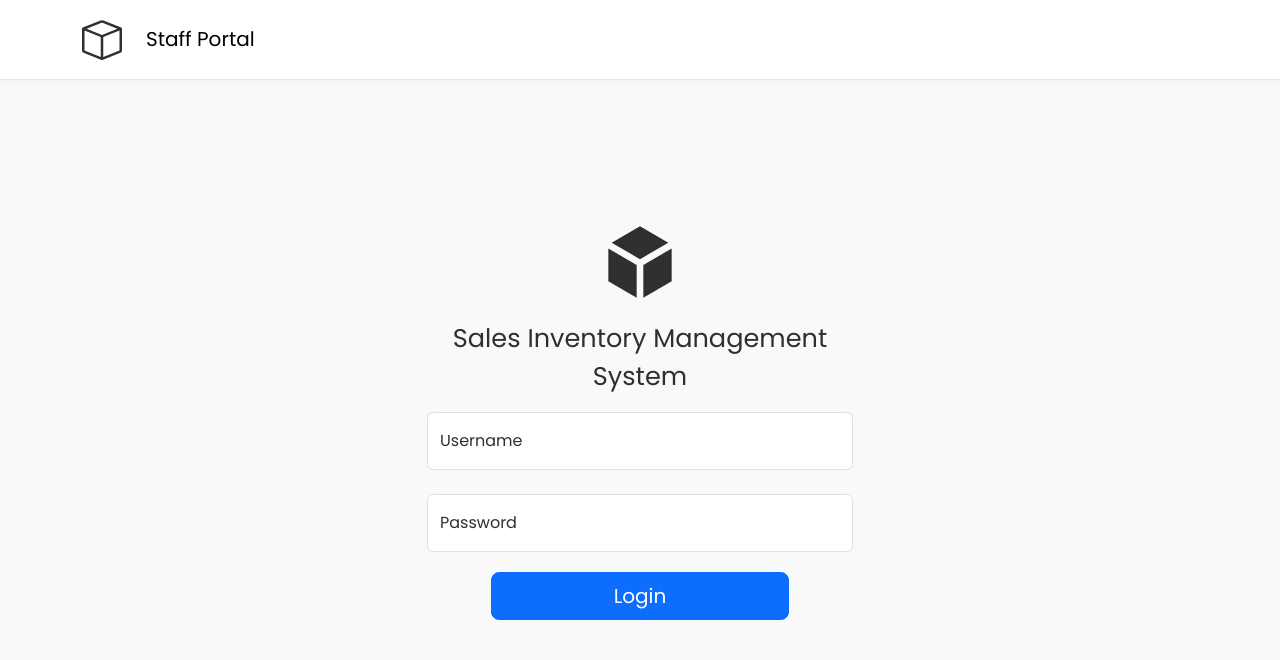
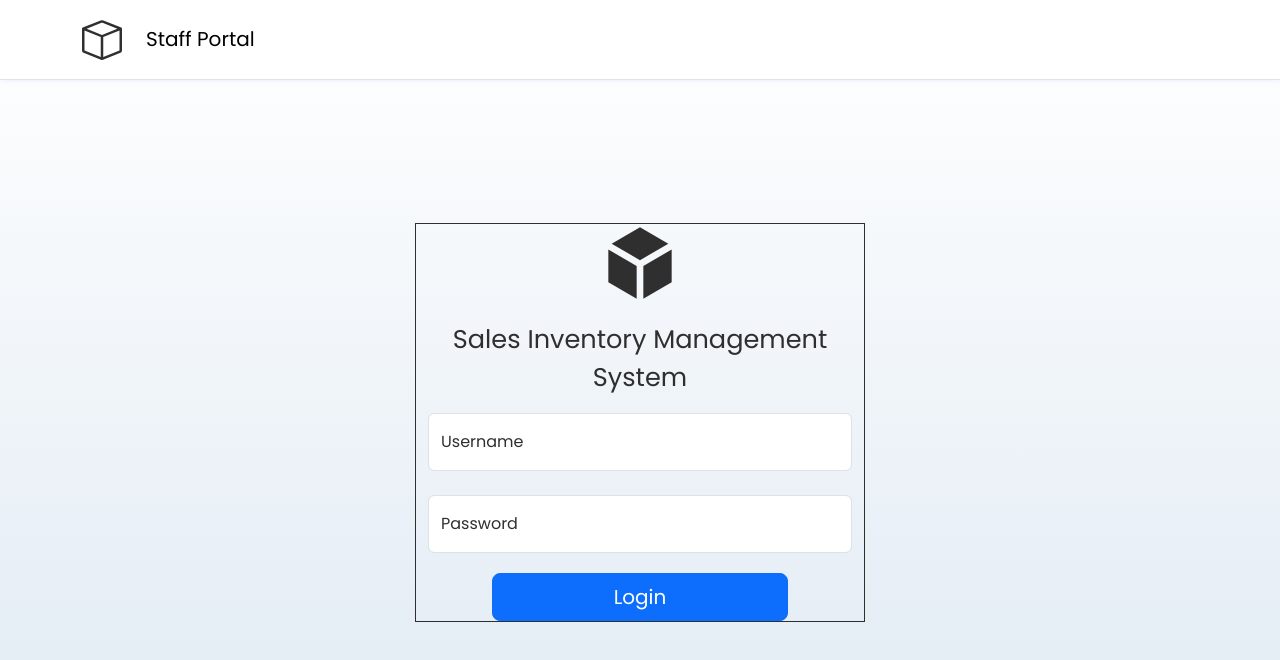
Before and after one commit to MarkRyuo/SalesInventoryManagementSystem_SIMS, a React (Vite) app in the folder client/: page /SLogin in a window 1280 px wide. Shown: the top 660 px of the page. Built offline with nearby package versions, Linux system fonts and the light colour scheme.

Commit message:
Subject: Update

```diff
--- a/client/src/components/LogIn/LoginCard.jsx
+++ b/client/src/components/LogIn/LoginCard.jsx
@@ -2,7 +2,7 @@ import { useState } from 'react';
 import { Alert, FloatingLabel, Button, Form, Spinner } from 'react-bootstrap';
 import { useNavigate, Link } from 'react-router-dom';
 import LoginUser from '../../services/LoginUser'; // Import the LoginUser function
-import LoginCardcss from './SCSS/LoginCard.module.scss'
+// import LoginCardcss from './SCSS/LoginCard.module.scss'
 
 export const LoginCard = () => {
     const navigate = useNavigate();
@@ -86,14 +86,13 @@ export const LoginCard = () => {
             )}
 
             {/* Username */}
-            <FloatingLabel controlId="floatingInput" label="Username" className="mb-4">
+            <FloatingLabel controlId="floatingInput" label="Username" className="mb-4" >
                 <Form.Control
                     type="text"
                     placeholder='Username'
                     value={username}
                     onChange={(e) => setUsername(e.target.value)}
                     disabled={loading} // Disable input while loading
-                    className={LoginCardcss.userName}
                 />
             </FloatingLabel>
 
--- a/client/src/components/LogIn/SCSS/LoginCard.module.scss
+++ b/client/src/components/LogIn/SCSS/LoginCard.module.scss
@@ -1,6 +1,6 @@
 
 .userName {
     @media (max-width: 600px) {
-        height: 300px;
+
     }
 }
--- a/client/src/pages/LoginPage/Login.module.scss
+++ b/client/src/pages/LoginPage/Login.module.scss
@@ -19,6 +19,7 @@ section {
     width: 100%;
     max-width: 450px;
     min-width: 350px;
+    border: 1px solid;
 
     .col2 {
         p {
--- a/client/src/pages/LoginPage/SLogin.jsx
+++ b/client/src/pages/LoginPage/SLogin.jsx
@@ -9,7 +9,7 @@ export const SLogin = () => {
 
 
     return (
-        <>
+        <section>
             <Container fluid className='mb-5 p-0'> <NavStaffLogin /> </Container> {/** 100% width */}
 
             <Container fluid className={LoginStyle.containerSpace}></Container> {/* Space */}
@@ -22,7 +22,7 @@ export const SLogin = () => {
                 </Row>
             </Container>
 
-        </>
+        </section>
     )
 }
 
```
